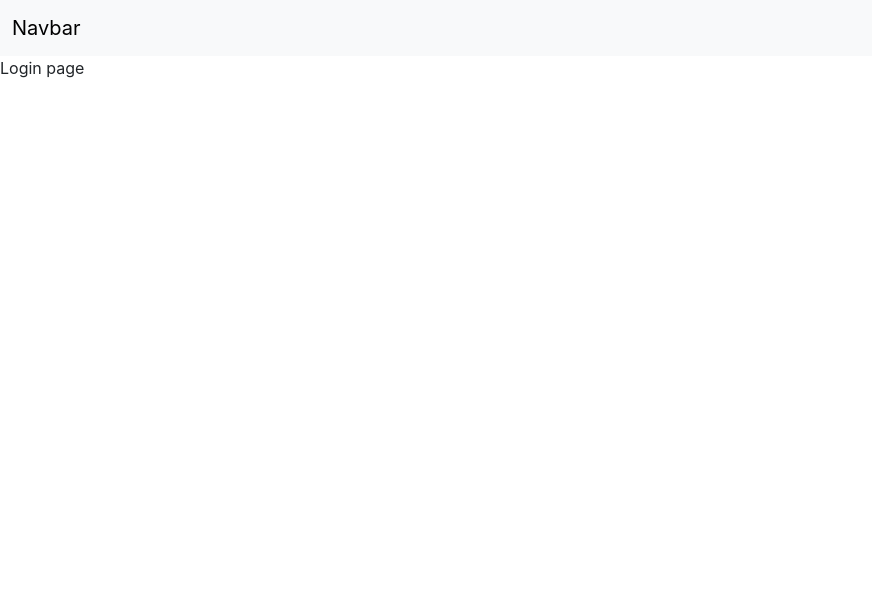
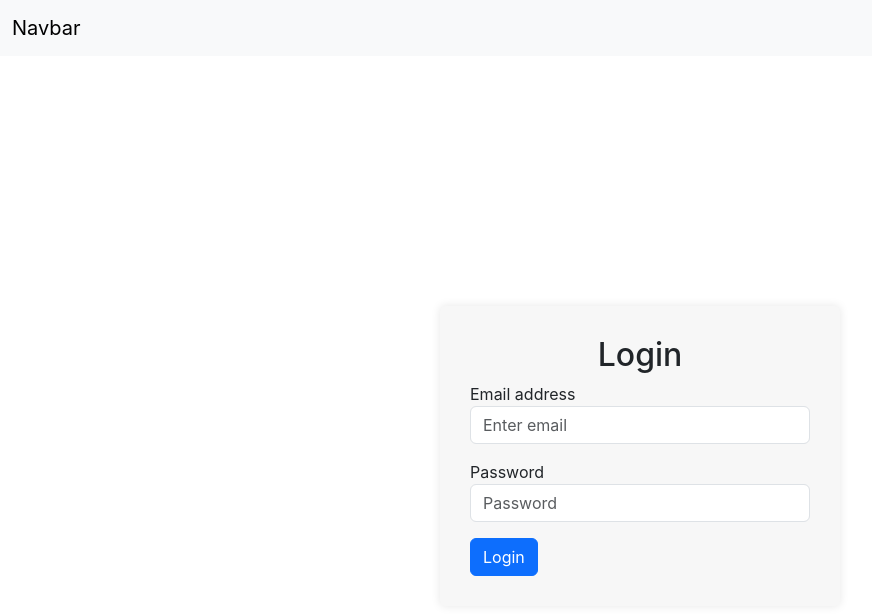
Before and after one commit to Gayan65/parkez, a React (Create React App) app in the folder frontend/: page /login in a window 1280 px wide. Shown: the top 614 px of the page, without its empty margins (0-872 px from the left). Built offline with nearby package versions, Linux system fonts and the light colour scheme.

Commit message:
login - css, basic form

```diff
--- a/frontend/src/index.css
+++ b/frontend/src/index.css
@@ -1,13 +1,29 @@
 body {
-  margin: 0;
-  font-family: -apple-system, BlinkMacSystemFont, 'Segoe UI', 'Roboto', 'Oxygen',
-    'Ubuntu', 'Cantarell', 'Fira Sans', 'Droid Sans', 'Helvetica Neue',
-    sans-serif;
-  -webkit-font-smoothing: antialiased;
-  -moz-osx-font-smoothing: grayscale;
+    margin: 0;
+    font-family: -apple-system, BlinkMacSystemFont, "Segoe UI", "Roboto",
+        "Oxygen", "Ubuntu", "Cantarell", "Fira Sans", "Droid Sans",
+        "Helvetica Neue", sans-serif;
+    -webkit-font-smoothing: antialiased;
+    -moz-osx-font-smoothing: grayscale;
 }
 
 code {
-  font-family: source-code-pro, Menlo, Monaco, Consolas, 'Courier New',
-    monospace;
+    font-family: source-code-pro, Menlo, Monaco, Consolas, "Courier New",
+        monospace;
 }
+
+/* Custom CSS to center the form */
+.login-container {
+    height: 100vh;
+    display: flex;
+    justify-content: center;
+    align-items: center;
+}
+.login-form {
+    width: 100%;
+    max-width: 400px;
+    padding: 30px;
+    background-color: #f7f7f7;
+    border-radius: 5px;
+    box-shadow: 0 0 10px rgba(0, 0, 0, 0.1);
+}
--- a/frontend/src/pages/Login.js
+++ b/frontend/src/pages/Login.js
@@ -1,7 +1,38 @@
 import React from "react";
 
 const Login = () => {
-    return <div>Login page</div>;
+    return (
+        <div className="login-container">
+            <div className="login-form">
+                <h2 className="text-center">Login</h2>
+                <form>
+                    <div className="form-group">
+                        <label>Email address</label>
+                        <input
+                            type="email"
+                            className="form-control"
+                            placeholder="Enter email"
+                        />
+                    </div>
+                    <div className="form-group mt-3">
+                        <label>Password</label>
+                        <input
+                            type="password"
+                            className="form-control"
+                            placeholder="Password"
+                            autoComplete="true"
+                        />
+                    </div>
+                    <button
+                        type="submit"
+                        className="btn btn-primary btn-block mt-3"
+                    >
+                        Login
+                    </button>
+                </form>
+            </div>
+        </div>
+    );
 };
 
 export default Login;
```
